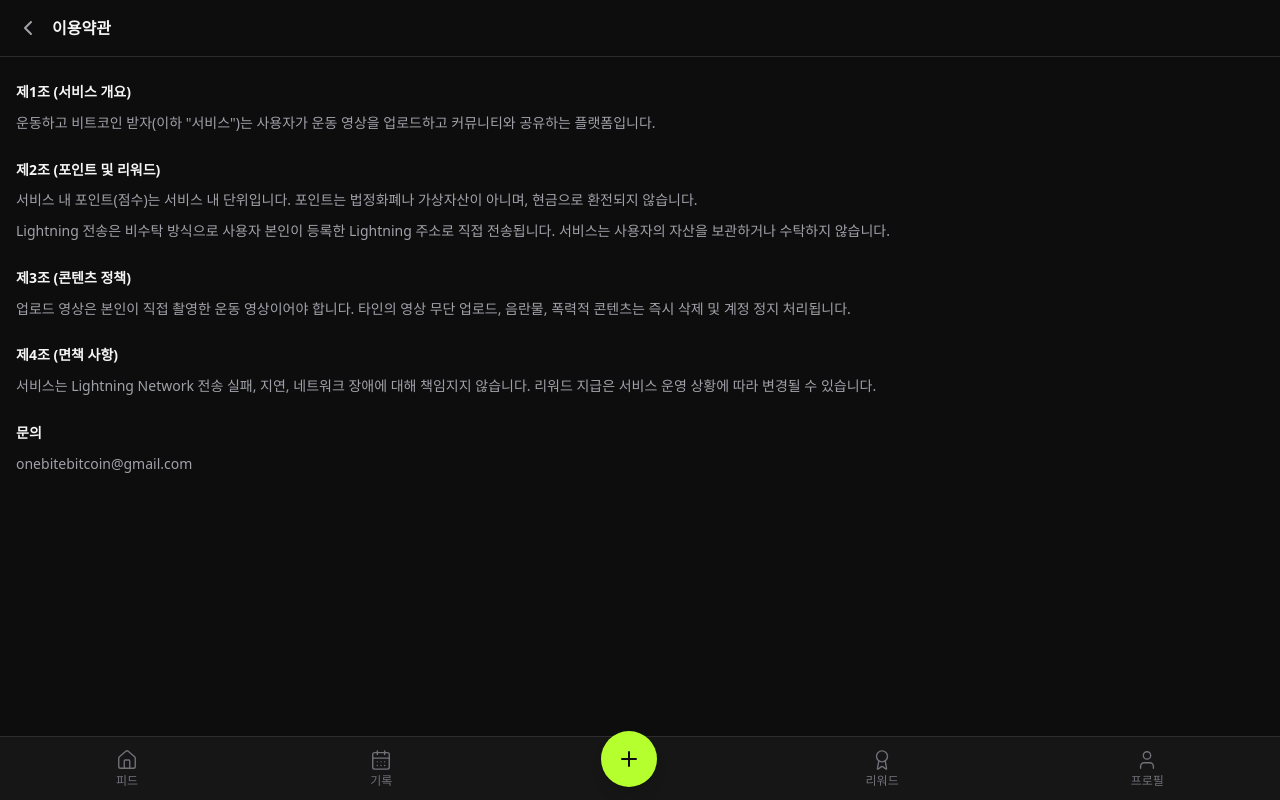
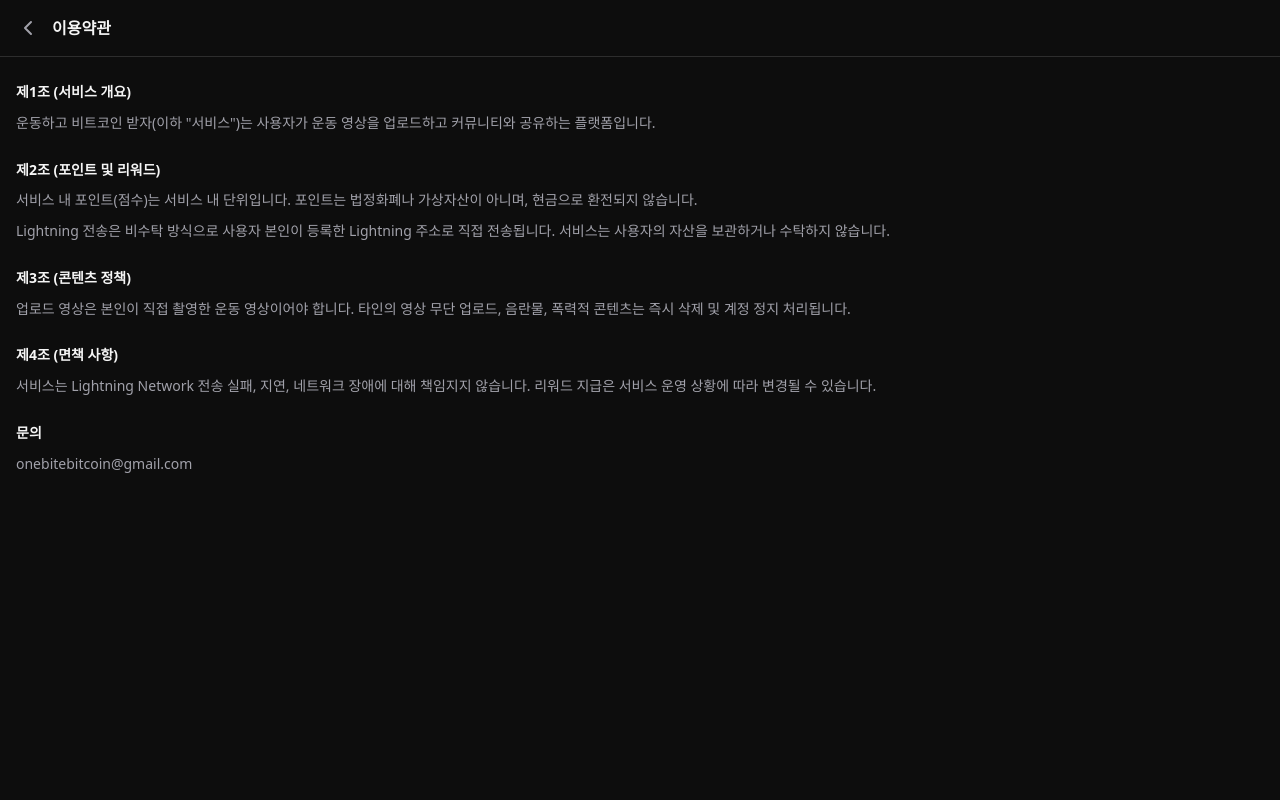
Before and after one commit to onebitebitcoin/stack-health, a React (Vite) app in the folder frontend/: page /terms in a window 1280 px wide. Built offline with nearby package versions, Linux system fonts and the light colour scheme.

Commit message:
fix: /login /admin /terms 에서 BottomNav 숨김 (v0.7.9)

```diff
--- a/frontend/src/App.tsx
+++ b/frontend/src/App.tsx
@@ -1,4 +1,4 @@
-import { BrowserRouter, Routes, Route, Navigate } from 'react-router-dom'
+import { BrowserRouter, Routes, Route, Navigate, useLocation } from 'react-router-dom'
 import { useAuthStore } from './store/auth'
 import BottomNav from './components/BottomNav'
 import FeedPage from './pages/FeedPage'
@@ -15,9 +15,12 @@ function RequireAuth({ children }: { children: React.ReactNode }) {
   return token ? <>{children}</> : <Navigate to="/login" replace />
 }
 
-export default function App() {
+const HIDE_NAV = ['/login', '/admin', '/terms']
+
+function Layout() {
+  const { pathname } = useLocation()
+  const hideNav = HIDE_NAV.includes(pathname)
   return (
-    <BrowserRouter>
     <div className="relative h-full">
       <Routes>
         <Route path="/login" element={<LoginPage />} />
@@ -57,8 +60,15 @@ export default function App() {
         <Route path="/admin" element={<AdminPage />} />
         <Route path="/terms" element={<TermsPage />} />
       </Routes>
-        <BottomNav />
+      {!hideNav && <BottomNav />}
     </div>
+  )
+}
+
+export default function App() {
+  return (
+    <BrowserRouter>
+      <Layout />
     </BrowserRouter>
   )
 }
```
Also changed, not shown: 1 other file (tests, documents, lock files or other folders). Lines whose indentation alone changed are shown as unchanged.
